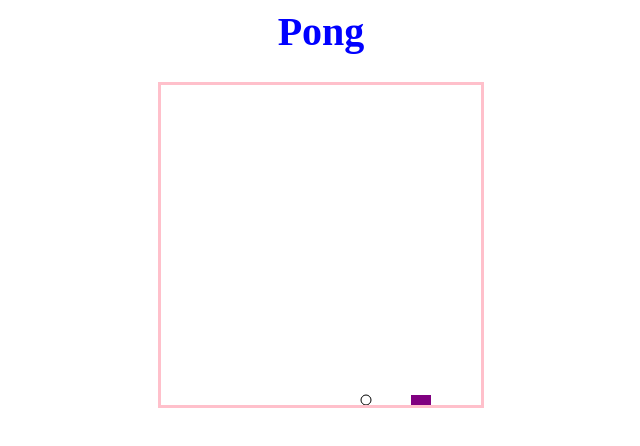
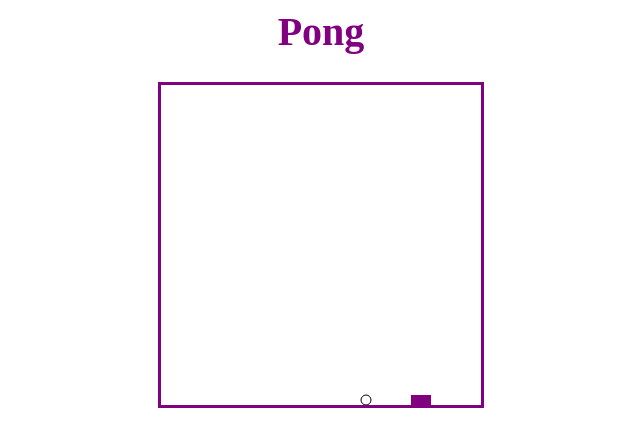
Before and after one commit to abbisanders/pong, a plain HTML site: page index.html in a window 1280 px wide. Shown: the whole page, without its empty margins (319-959 px from the left). Drawn offline with nearby package versions, Linux system fonts and the light colour scheme.

Commit message:
Update index.html

```diff
--- a/index.html
+++ b/index.html
@@ -18,7 +18,7 @@ p {
     <script src="pong.js"></script>
 
 </head>
-<body text="blue">
+<body text="purple">
 <center>
 <div class="container">
     <div class="page-header">
@@ -27,7 +27,7 @@ p {
     <div class="row">
         <div class="col-sm-4"></div>
         <div class="col-sm-4">
-            <canvas id="middleCanvas" width="320" height="320" style="border:3px solid pink;">
+            <canvas id="middleCanvas" width="320" height="320" style="border:3px solid purple;">
                 (and here)
             </canvas>
         </div>
```
